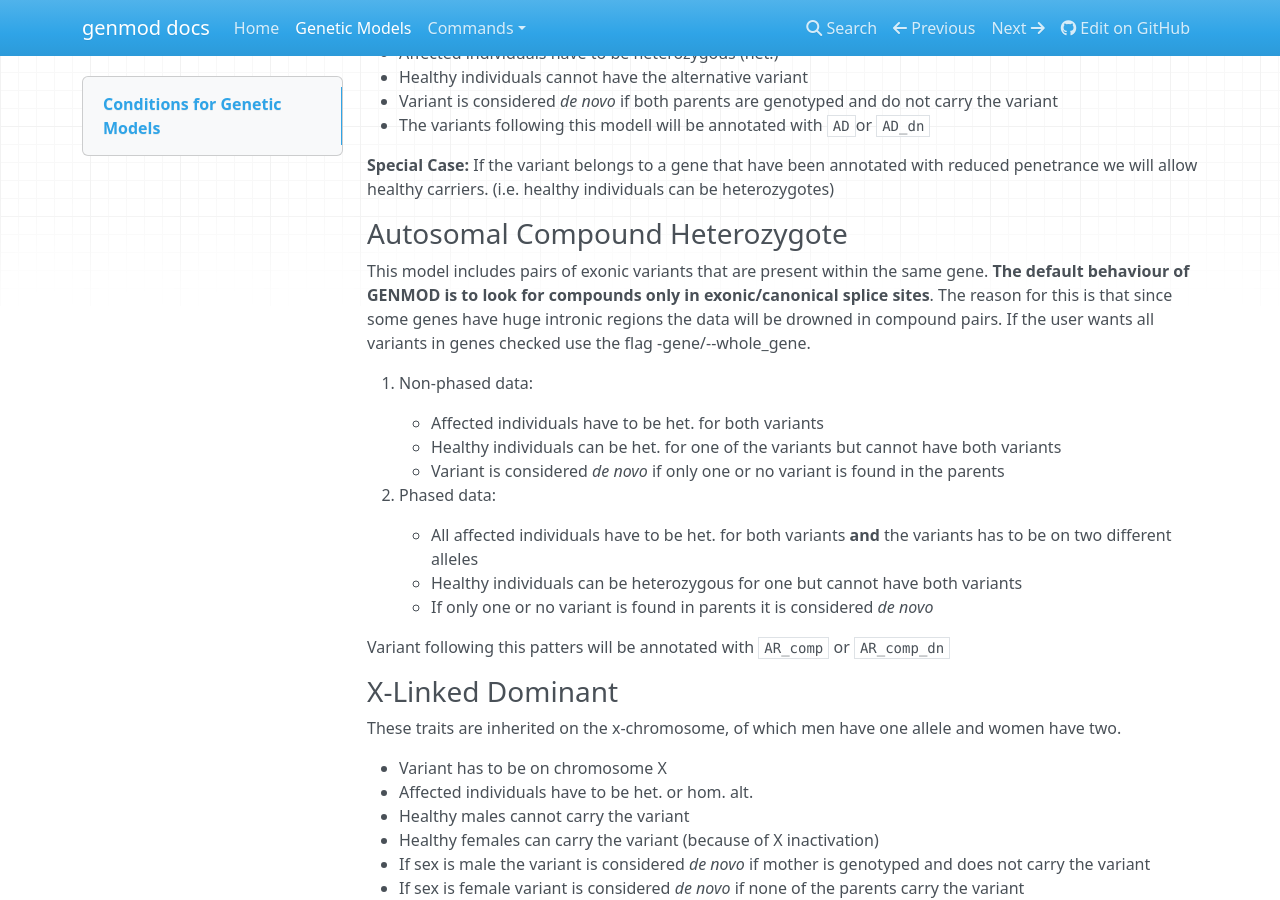
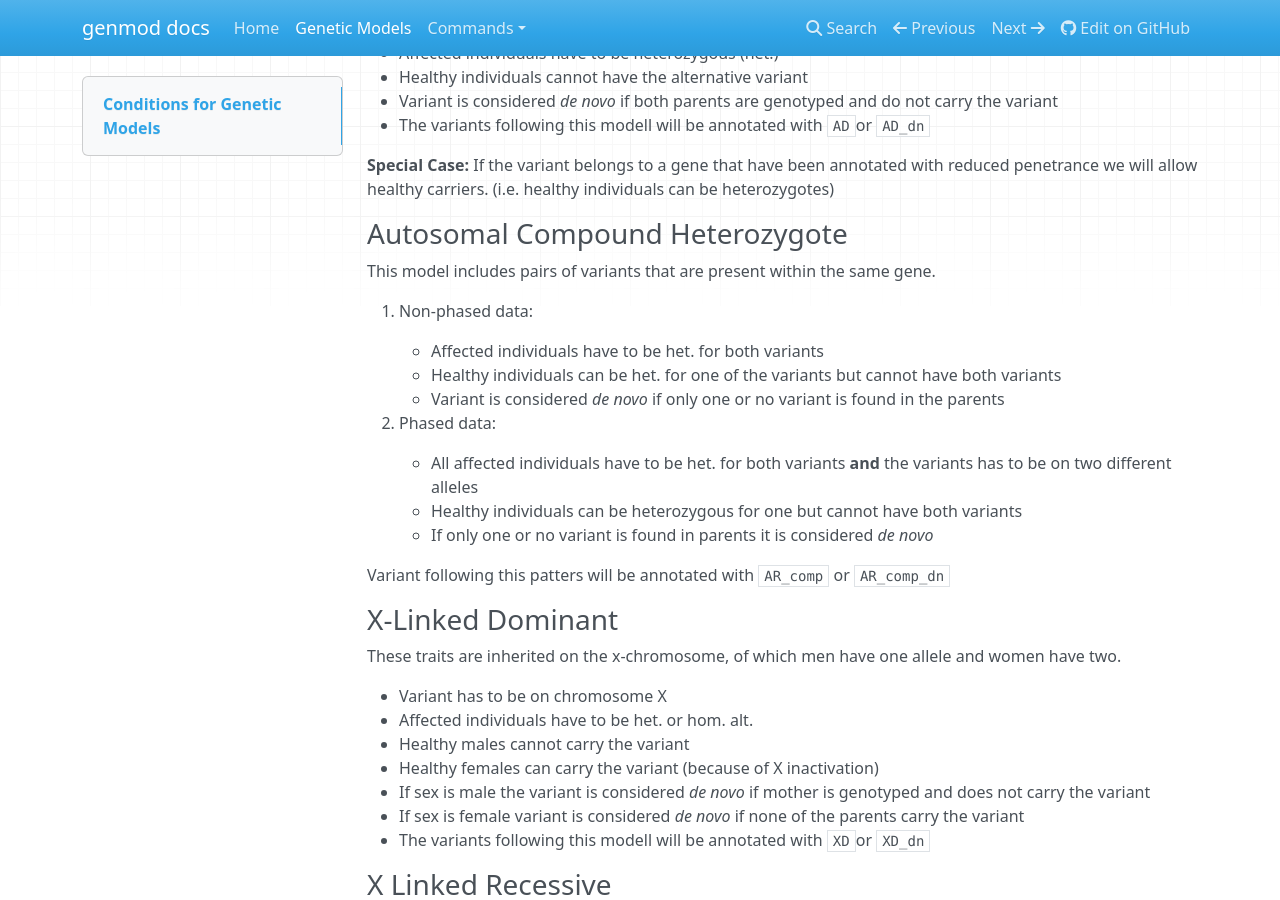
Before and after one commit to Clinical-Genomics/genmod, an MkDocs documentation site: the page built from docs/genetic-models.md, in a window 1280 px wide and 900 px high, scrolled down 654 px. Built offline with MkDocs 1.6.1, drawn with Linux system fonts in a browser that asks for light colours; nearby versions of some CDN libraries; old or Windows-style settings are respelled for this version of MkDocs.

```diff
--- a/docs/genetic-models.md
+++ b/docs/genetic-models.md
@@ -33,10 +33,7 @@ with reduced penetrance we will allow healthy carriers. (i.e. healthy individual
 
 ### Autosomal Compound Heterozygote ###
 
-This model includes pairs of exonic variants that are present within the same gene.
-**The default behaviour of GENMOD is to look for compounds only in exonic/canonical splice sites**.
-The reason for this is that since some genes have huge intronic regions the data will be drowned in compound pairs.
-If the user wants all variants in genes checked use the flag -gene/--whole_gene.
+This model includes pairs of variants that are present within the same gene.
 
 1. Non-phased data:
 	* Affected individuals have to be het. for both variants
```
Also changed, not shown: README.md (+0 -5 lines), docs/commands/annotate-models.md (+0 -6 lines), examples/readme.md (+1 -1 lines), 2 other files.
